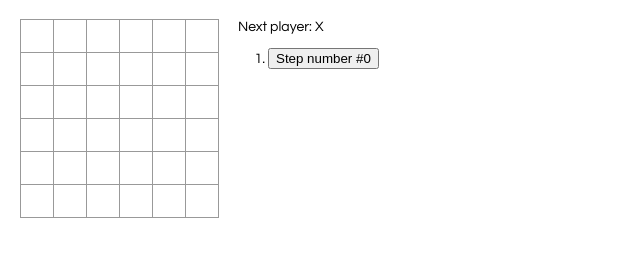
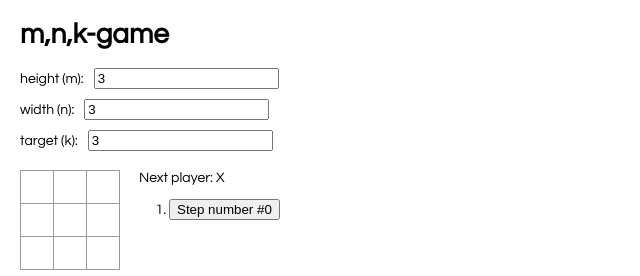
Before and after one commit to qmark4444/React_improved_tic_tac_toe_game, a React app: page / in a window 1280 px wide. Shown: the whole page, without its empty margins (0-640 px from the left). Built offline with nearby package versions, Linux system fonts and the light colour scheme.

Commit message:
enable to adjust board settings

```diff
--- a/src/index.css
+++ b/src/index.css
@@ -52,3 +52,15 @@ ol, ul {
 .winner {
   background: yellow;
 }
+
+.game-settings {
+  margin-bottom: 20px;
+}
+
+.setting-input {
+  margin-left: 10px;
+}
+
+.labeled-input {
+  margin-bottom: 10px;
+}
--- a/src/index.js
+++ b/src/index.js
@@ -20,7 +20,7 @@ class Board extends React.Component {
       onClick={()=>this.props.onClick(r,c)}
     />
 
-  createBoard(w,h) {
+  createBoard(h,w) {
     const board = [];
     for(let row = 0; row < h; row++){
       const boardRow = [];
@@ -33,6 +33,9 @@ class Board extends React.Component {
   }
 
   render() {
+    // console.log('height', this.props.height);
+    // console.log('width', this.props.width);
+    // console.log(this.props.squares)
     return (
       <div>
         {this.createBoard(this.props.height,this.props.width)}
@@ -50,6 +53,19 @@ class Game extends React.Component {
     , stepNumber: 0
     , xIsNext: true,
    }
+  }
+
+  componentWillReceiveProps(nextProps){
+    // console.log(nextProps)
+    // console.log(this.props)
+    // console.log(this.props === nextProps) // must be different, because input is onChange()
+    let {height, width} = nextProps;
+    //return to start state
+    this.setState({
+      history: [{squares: Array(parseInt(height)).fill(Array(parseInt(width)).fill(null))}]//parseInt!!!
+      , stepNumber: 0
+      , xIsNext: true
+    });
   }
 
   winnerSquares(squares, r, c, target, line){
@@ -97,7 +113,6 @@ class Game extends React.Component {
     }
 
     squares[r][c] = this.state.xIsNext?'X': 'O'
-    // squares[i] = this.state.xIsNext?'X': 'O'
 
     this.setState({
       history: history.concat([{squares: squares}]) //immuntable, history
@@ -129,7 +144,10 @@ class Game extends React.Component {
           </button>
         </li>
       )
-    })
+    });
+
+    // console.log('history ', this.state.history[this.state.stepNumber])
+    // console.log('squares ', this.state.history[this.state.stepNumber].squares)
 
     return (
       <div className="game">
@@ -142,6 +160,7 @@ class Game extends React.Component {
             width={this.props.width}
           />
         </div>
+
         <div className="game-info">
           <div>{status}</div>
           <ol>{moves}</ol>
@@ -151,9 +170,102 @@ class Game extends React.Component {
   }
 }
 
+class MnkGame extends React.Component {
+  constructor(props){
+    super(props);
+    this.state = {
+      height: 3,
+      width: 3,
+      target: 3,
+    }
+  }
+
+  handleHeight = (e) => {
+    this.setState({height: e.target.value});//shallow merge
+  }
+
+  handleWidth = (e) => {
+    this.setState({width: e.target.value});//shallow merge
+  }
+
+  handleTarget = (e) => {
+    let target = e.target.value;
+    if(target > Math.max(this.state.height, this.state.width)){
+      alert("target must not exceed the height or width, whichever is larger");
+      return;
+    }
+    this.setState({target: target});//shallow merge
+  }
+
+  render() {
+    return (
+      <div>
+        <h1>m,n,k-game</h1>
+        <div className="game-settings">
+          <form>
+            <div className="labeled-input">
+              <label htmlFor="height">
+                height (m):
+              </label>
+              <input
+                id="height"
+                type="text"
+                name="height"
+                className="setting-input"
+                onChange={this.handleHeight}
+                // onKeyUp=
+                // onClick=
+                value={this.state.height}
+              />
+            </div>
+
+            <div className="labeled-input">
+              <label htmlFor="width">
+                width (n):
+              </label>
+              <input
+                id="width"
+                type="text"
+                name="width"
+                className="setting-input"
+                onChange={this.handleWidth}
+                // onKeyUp=
+                // onClick=
+                value={this.state.width}
+              />
+            </div>
+
+            <div className="labeled-input">
+              <label htmlFor="target">
+                target (k):
+              </label>
+              <input
+                id="target"
+                type="text"
+                name="target"
+                className="setting-input"
+                onChange={this.handleTarget}
+                // onKeyUp=
+                // onClick=
+                value={this.state.target}
+              />
+            </div>
+          </form>
+        </div>
+        <Game
+          target={this.state.target}
+          height={this.state.height}
+          width={this.state.width}
+        />
+      </div>
+    )
+  }
+}
+
 // ========================================
 
 ReactDOM.render(
-  <Game target={4} height={6} width={6}/>,
+  <MnkGame />
+  ,
   document.getElementById('root')
 );
```
